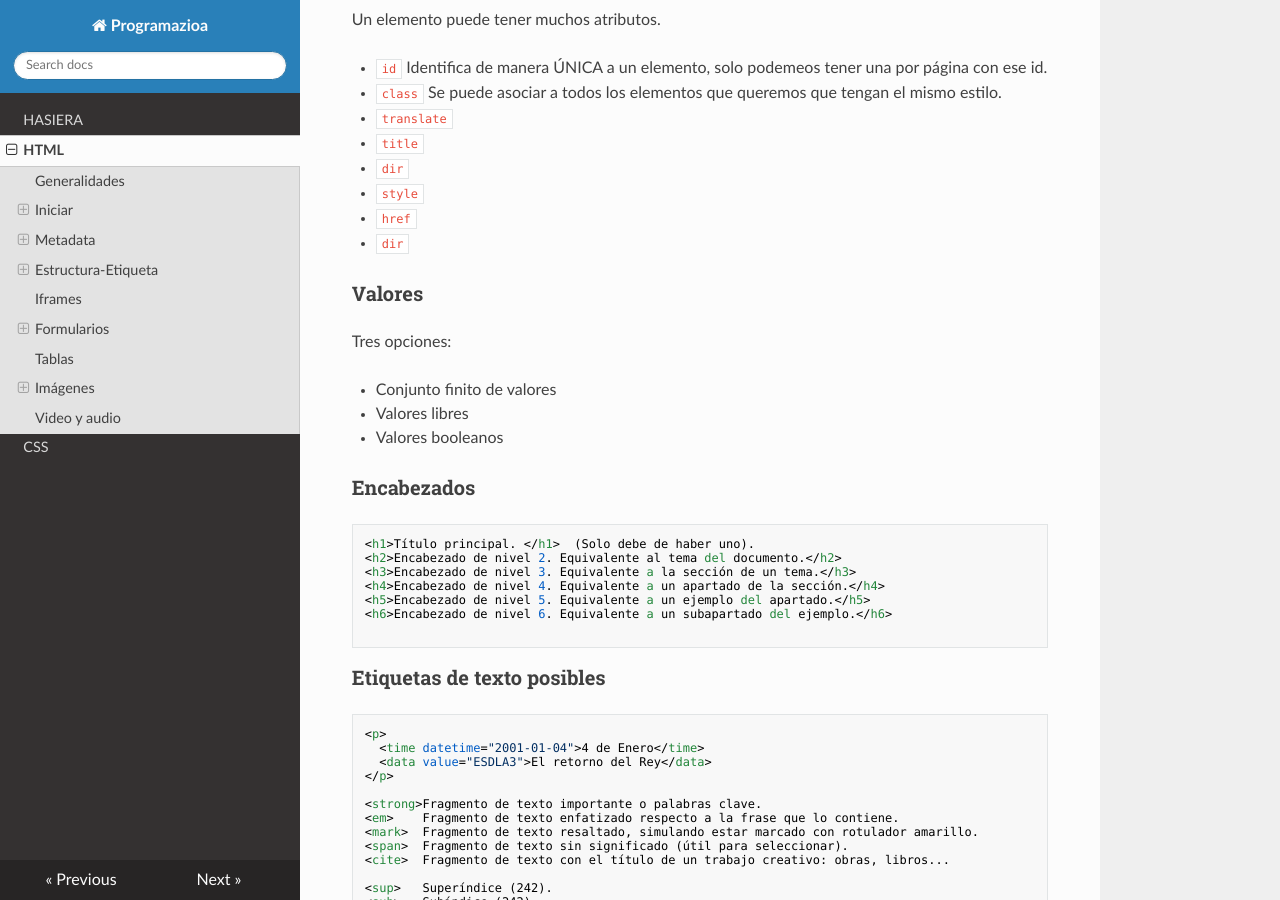
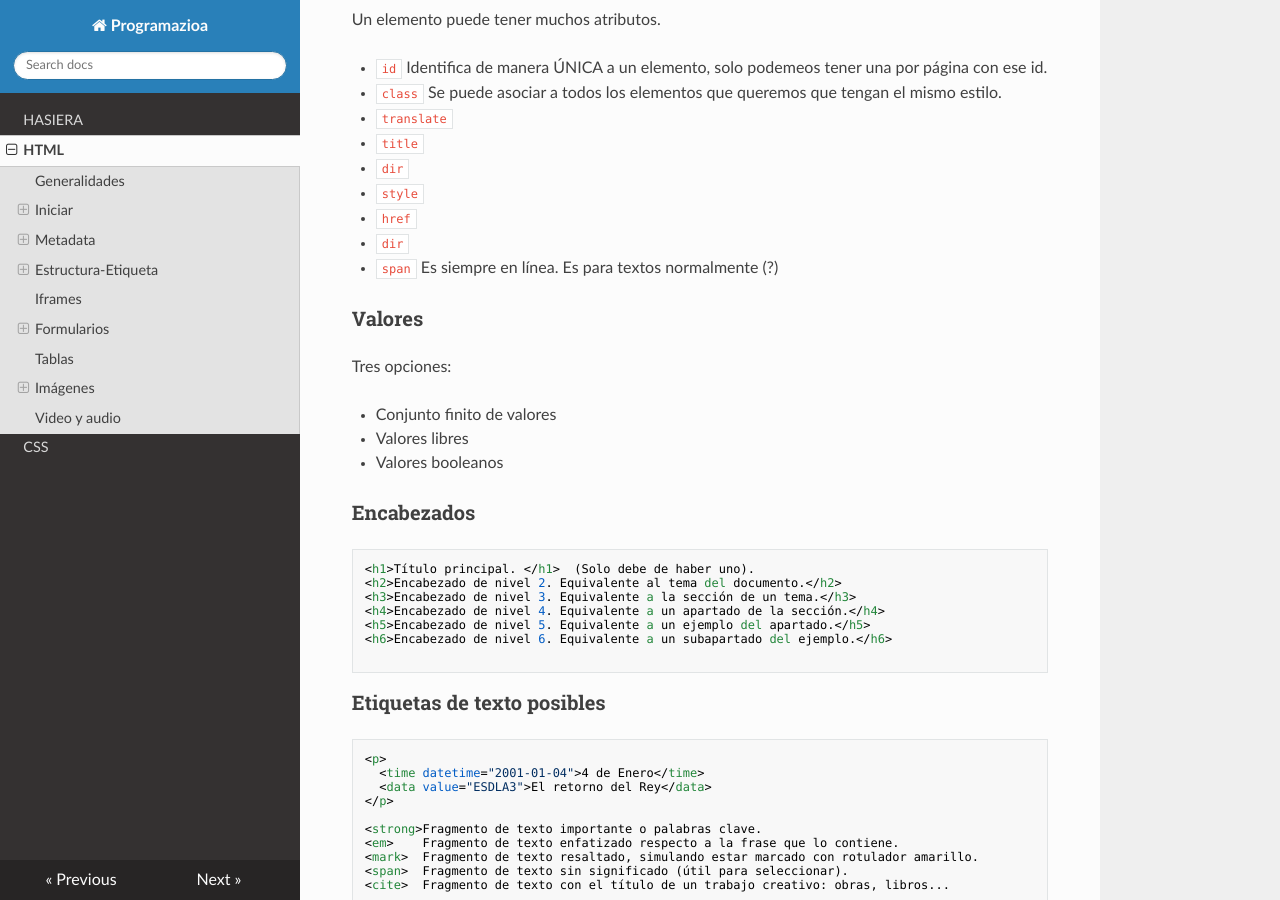
Before and after one commit to lierniortiz/Programazio-teoria, an MkDocs documentation site: the page built from docs/html.md, in a window 1280 px wide and 900 px high, scrolled down 2452 px. Built offline with MkDocs 1.6.1, drawn with Linux system fonts in a browser that asks for light colours; nearby versions of some CDN libraries.

Commit message:
Update html.md

```diff
--- a/docs/html.md
+++ b/docs/html.md
@@ -121,6 +121,7 @@ Un elemento puede tener muchos atributos.
 * `style`
 * `href`
 * `dir`
+* `span` Es siempre en línea. Es para textos normalmente (?)
 
 ### Valores
 Tres opciones:
```
